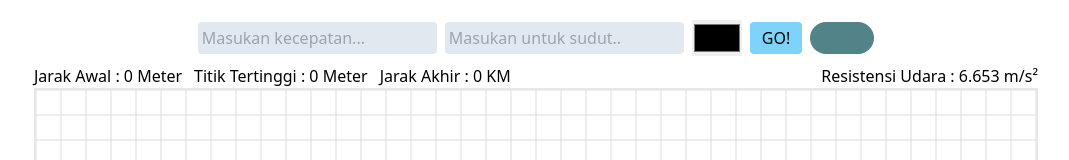
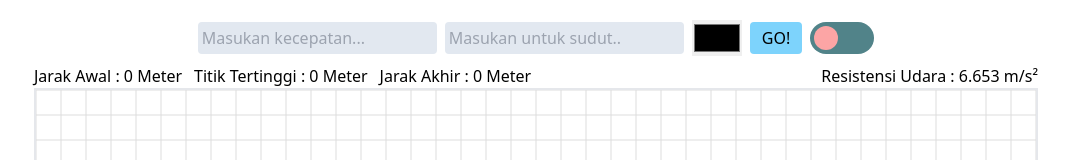
Before and after one commit to J-yriz/tugas-fisika, a React (Create React App) app: page / in a window 1280 px wide. Shown: the top 160 px of the page, without its empty margins (104-1173 px from the left). Built offline with nearby package versions, Linux system fonts and the light colour scheme.

Commit message:
feat: button repeat feature

```diff
--- a/src/pages/App.tsx
+++ b/src/pages/App.tsx
@@ -4,7 +4,12 @@ import ButtonDelay from "./components/ButtonDelay";
 import { ICanvasData } from "../utility/Type";
 
 function App() {
+  const [repeatOn, setRepeatOn] = useState<boolean>(false);
   const [canvasData, setCanvasData] = useState<ICanvasData>({} as ICanvasData);
+
+  const changeDelay = () => {
+    setRepeatOn(!repeatOn);
+  };
 
   const handleSubmit = (e: React.FormEvent<HTMLFormElement>) => {
     e.preventDefault();
@@ -17,7 +22,7 @@ function App() {
     };
 
     if (inputData.kecepatan <= 0) return;
-    if (inputData.sudut > 90) return alert("Sudut tidak boleh lebih dari 45 derajat");
+    if (inputData.sudut > 90) return alert("Sudut tidak boleh lebih dari 90 derajat");
 
     setCanvasData(inputData);
   };
@@ -31,9 +36,9 @@ function App() {
         <button type="submit" className="bg-sky-300 hover:bg-sky-400 transition-colors p-1 px-3 rounded">
           GO!
         </button>
-        <ButtonDelay />
+        <ButtonDelay repeatOn={repeatOn} changeDelay={changeDelay} />
       </form>
-      <CanvasBg canvasData={canvasData} />
+      <CanvasBg canvasData={canvasData} repeatOn={repeatOn} />
     </div>
   );
 }
--- a/src/pages/components/ButtonDelay.tsx
+++ b/src/pages/components/ButtonDelay.tsx
@@ -1,9 +1,12 @@
-import React, { useState } from "react";
+import React from "react";
 
-const ButtonDelay = () => {
+const ButtonDelay = ({ repeatOn, changeDelay }: { repeatOn: boolean; changeDelay: () => void }) => {
   return (
-    <div className="bg-[#518389] w-16 h-8 rounded-full">
-    </div>
+    <>
+      <button onClick={changeDelay} className="bg-[#518389] w-16 h-8 rounded-full flex items-center">
+        <div className={`w-6 h-6 ml-1 rounded-full ${repeatOn ? "translate-x-8 bg-green-300" : "bg-red-300"} transition-all`}></div>
+      </button>
+    </>
   );
 };
 
--- a/src/pages/components/CanvasBg.tsx
+++ b/src/pages/components/CanvasBg.tsx
@@ -1,39 +1,26 @@
 import React, { useRef, useEffect, useState } from "react";
 import { CosValues, ICanvasData, SinValues } from "../../utility/Type";
-import { menghitungAkhirMendatar, menghitungAkhirVerHori } from "../../utility/Function";
 
 interface IViewUser {
-  tengahMendatar: number;
-  akhirMendatar: number;
-}
-
-interface ISatuanJarak {
-  tengaMendatar: string;
+  tengahMendatar: string;
   akhirMendatar: string;
 }
 
-const CanvasBg = ({ canvasData }: { canvasData: ICanvasData }) => {
-  const canvasRef = useRef<HTMLCanvasElement>(null);
+const CanvasBg = ({ canvasData, repeatOn }: { canvasData: ICanvasData; repeatOn: boolean }) => {
+  const animationRef = useRef<number | null>(null); // Menyimpan ID animasi untuk dibatalkan
+  const canvasRef = useRef<HTMLCanvasElement | null>(null);
   const resistansiUdara = useRef<number>(Number((Math.random() * (10 - 5) + 5).toFixed(3))).current;
-  const animationRef = useRef<number | null>(null); // Menyimpan ID animasi untuk dibatalkan
-  const [viewUser, setViewUser] = useState<IViewUser>({ tengahMendatar: 0, akhirMendatar: 0 });
-  const [satuanJarak, setSatuanJarak] = useState<ISatuanJarak>({ tengaMendatar: "Meter", akhirMendatar: "KM" });
+  const [viewUser, setViewUser] = useState<IViewUser>({ tengahMendatar: "0 Meter", akhirMendatar: "0 Meter" });
 
   useEffect(() => {
     const canvas = canvasRef.current;
     if (!canvas) return;
     const context = canvas.getContext("2d") as CanvasRenderingContext2D;
 
-    const hasilHitungDatar = menghitungAkhirMendatar(canvasData.kecepatan, canvasData.sudut, resistansiUdara);
-    const hasilHitungVeriHori = menghitungAkhirVerHori(canvasData.kecepatan, canvasData.sudut, resistansiUdara);
-
-    // if (canvasData.sudut === 0 && typeof hasilHitungDatar === "object")
-    //   setViewUser({ tengahMendatar: 0, akhirMendatar: hasilHitungDatar.posisiAkhirX });
-    // else if (canvasData.sudut > 0 && typeof hasilHitungVeriHori === "object")
-    //   setViewUser({ tengahMendatar: hasilHitungVeriHori.titikTertinggi, akhirMendatar: hasilHitungVeriHori.posisiAkhirX });
-
     const perMeter = 0.06; // per 1 meter dalam pixel
     const perKM = 0.00006; // per 1 KM dalam pixel
+    const massaBenda = 0.5; // kg
+
     const width = canvas.width;
     const height = canvas.height;
 
@@ -64,9 +51,7 @@ const CanvasBg = ({ canvasData }: { canvasData: ICanvasData }) => {
     let tinggiSementara = 0;
     const draw = (Vo: number, angle: number) => {
       // Bersihkan animasi sebelumnya
-      if (animationRef.current) {
-        cancelAnimationFrame(animationRef.current);
-      }
+      if (animationRef.current) cancelAnimationFrame(animationRef.current);
 
       const Vox = Vo * CosValues[`COS_${angle}` as keyof typeof CosValues];
       const Voy = Vo * SinValues[`SIN_${angle}` as keyof typeof SinValues];
@@ -75,7 +60,7 @@ const CanvasBg = ({ canvasData }: { canvasData: ICanvasData }) => {
 
       const update = () => {
         const t = (Date.now() - startTime) / 100; // Konversi waktu ke detik
-        const x = Vox * t + 10;
+        const x = Vox * t;
         const y = Voy * t - 0.5 * g * Math.pow(t, 2) + 12;
 
         // Menghapus canvas sebelum menggambar
@@ -89,14 +74,11 @@ const CanvasBg = ({ canvasData }: { canvasData: ICanvasData }) => {
 
         // Gambar bola
         context.beginPath();
-        context.arc(x, y > 10 ? y : 10, 10, 0, Math.PI * 2, true);
+        context.arc(x < 10 ? 10 : x, y > 10 ? y : 10, 10, 0, Math.PI * 2, true);
         context.fill();
 
         // Berhenti jika bola mencapai tanah
-        if (y < 12) {
-          animationRef.current = null;
-          return; // Hentikan animasi
-        }
+        if (y < 12) return (animationRef.current = null); // Hentikan animasi
 
         // Lanjutkan animasi
         animationRef.current = requestAnimationFrame(update);
@@ -105,10 +87,9 @@ const CanvasBg = ({ canvasData }: { canvasData: ICanvasData }) => {
         const changeTengahMendatar = Number((tinggiSementara * perMeter).toFixed(2)) >= 1000;
         const changeAkhirMendatar = Number((x * perMeter).toFixed(2)) >= 1000;
         setViewUser({
-          tengahMendatar: changeTengahMendatar ? Number((tinggiSementara * perKM).toFixed(2)) : Number((tinggiSementara * perMeter).toFixed(2)),
-          akhirMendatar: changeAkhirMendatar ? Number((x * perKM).toFixed(2)) : Number((x * perMeter).toFixed(2)),
+          tengahMendatar: changeTengahMendatar ? `${(tinggiSementara * perKM).toFixed(2)} KM` : `${(tinggiSementara * perMeter).toFixed(2)} Meter`,
+          akhirMendatar: changeAkhirMendatar ? `${(x * perKM).toFixed(2)} KM` : `${(x * perMeter).toFixed(2)} Meter`,
         });
-        setSatuanJarak({ tengaMendatar: changeTengahMendatar ? "KM" : "Meter", akhirMendatar: changeAkhirMendatar ? "KM" : "Meter" });
       };
 
       update();
@@ -117,32 +98,22 @@ const CanvasBg = ({ canvasData }: { canvasData: ICanvasData }) => {
     // Atur ulang transformasi dan warna
     context.setTransform(1, 0, 0, -1, 0, height);
     context.fillStyle = canvasData.warna;
-    context.beginPath();
-    context.arc(10, 10, 10, 0, Math.PI * 2, true);
-    context.fill();
 
     // Mulai menggambar
-    draw(canvasData.kecepatan - resistansiUdara, Number(canvasData.sudut));
-    // draw(99, 45 * (Math.PI / 180));
+    draw(canvasData.kecepatan - resistansiUdara / massaBenda, Number(canvasData.sudut));
 
     return () => {
-      if (animationRef.current) {
-        cancelAnimationFrame(animationRef.current);
-      }
+      if (animationRef.current) cancelAnimationFrame(animationRef.current);
     };
-  }, [canvasData]);
+  }, [canvasData, resistansiUdara]);
 
   return (
     <div className="place-self-center">
       <div className="flex justify-between">
         <div className="flex items-center space-x-3">
           <p>Jarak Awal : 0 Meter</p>
-          <p>
-            Titik Tertinggi : {viewUser.tengahMendatar} {satuanJarak.tengaMendatar}
-          </p>
-          <p>
-            Jarak Akhir : {viewUser.akhirMendatar} {satuanJarak.akhirMendatar}
-          </p>
+          <p>Titik Tertinggi : {viewUser.tengahMendatar}</p>
+          <p>Jarak Akhir : {viewUser.akhirMendatar}</p>
         </div>
         <p>Resistensi Udara : {resistansiUdara} m/s²</p>
       </div>
```
